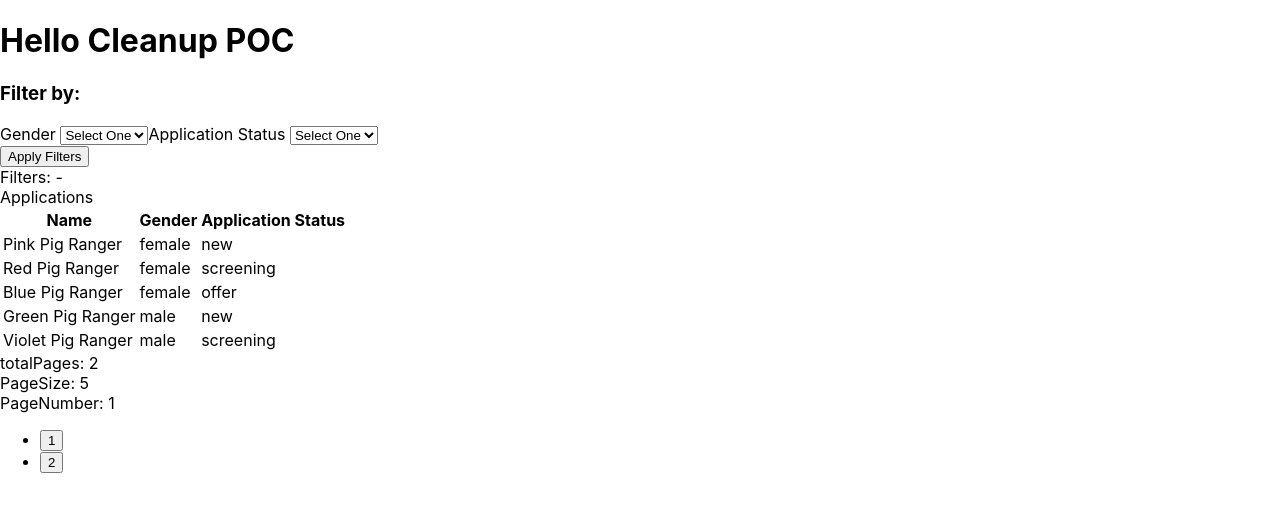
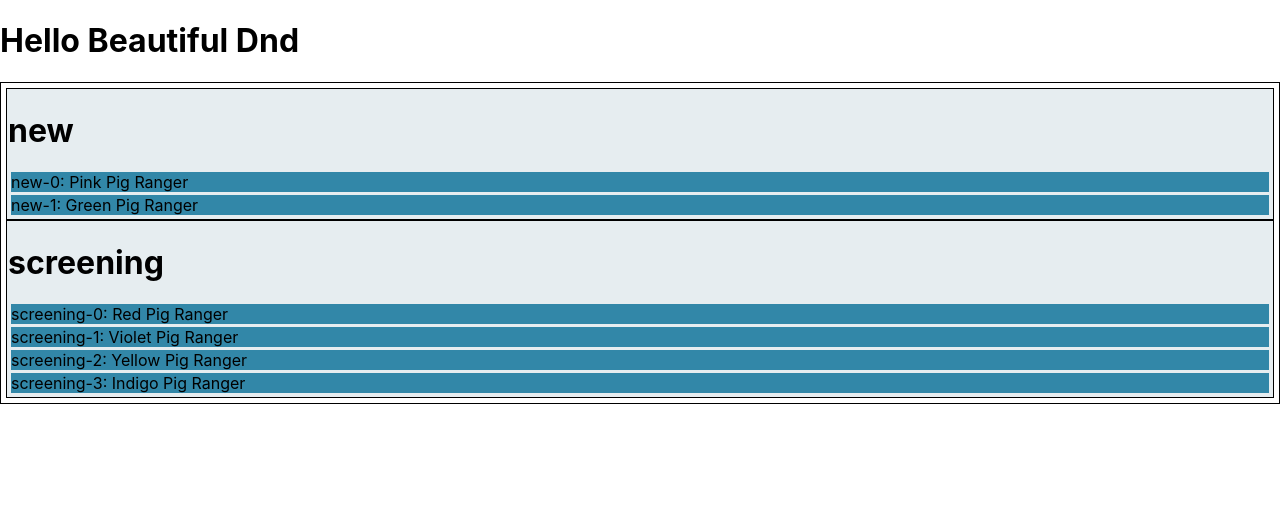
Before and after one commit to shielaeugenio/shiela-test-structure-zustand, a React (Create React App) app: page / in a window 1280 px wide. Shown: the top 512 px of the page. Built offline with nearby package versions, Linux system fonts and the light colour scheme.

Commit message:
Beautiful Dnd POC

```diff
--- a/src/App.tsx
+++ b/src/App.tsx
@@ -1,5 +1,6 @@
 import './App.css';
 import { ApplicationsListComponent } from './applications-module';
+import BeautifulDndComponent from './applications-module/components/BeautifulDndComponent';
 import { FilterComponent, useGetFilterConditions } from './filters-module';
 
 function App() {
@@ -7,11 +8,13 @@ function App() {
 
   return (
     <div>
-      <div>
+      {/* <div>
         <h1>Hello Cleanup POC</h1>
         <FilterComponent />
         <ApplicationsListComponent filterConditions={filterConditions} />
-      </div>
+      </div> */}
+
+      <BeautifulDndComponent filterConditions={filterConditions} />
     </div>
   );
 }
--- /dev/null
+++ b/src/applications-module/components/BeautifulDndComponent.tsx
@@ -0,0 +1,93 @@
+import { DragDropContext, Draggable, Droppable } from 'react-beautiful-dnd';
+import { useApplicationsClientStore } from '../store/applicationsClientStore';
+import { useGetApplications } from '../store/applicationsServerStore';
+import { FilterConditions } from '../../shared-module';
+import * as React from 'react';
+import { Application } from '../models/application';
+import DropComponent from './DropComponent';
+
+type ApplicationsPerStatus = {
+    status: string;
+    applications: Application[];
+}
+
+const BeautifulDndComponent = (props: { filterConditions: FilterConditions }) => {
+    const { filterConditions } = props;
+    const { selectedPage } = useApplicationsClientStore();
+    const { applications } = useGetApplications(filterConditions, 10, selectedPage);
+
+    const [applicationsPerStatus, setApplicationsPerStatus] = React.useState<ApplicationsPerStatus[]>([]);
+
+    React.useEffect(() => {
+        if (applications.length > 0) {
+            const newApplications = applications.filter(a => a.applicationStatus === 'new');
+            const screeningApplications = applications.filter(a => a.applicationStatus === 'screening');
+            console.log('persisting');
+            setApplicationsPerStatus([{ status: 'new', applications: newApplications }, { status: 'screening', applications: screeningApplications }]);
+        }
+    }, [applications]);
+
+    const onDragEnd = (eventValue: any) => {
+        const { destination, source } = eventValue;
+
+        console.log('drag', eventValue);
+        if (!destination) {
+            return;
+        }
+
+        const sourceApplicationList = applicationsPerStatus.find(aps => aps.status === source.droppableId);
+        const applicationToUpdate: Application = {
+            ...sourceApplicationList?.applications[source.index]!,
+            applicationStatus: destination.droppableId,
+        };
+        const newSourceApplicationList = {
+            status: sourceApplicationList?.status,
+            applications: sourceApplicationList?.applications.filter((aps) => aps.id !== applicationToUpdate.id)
+        };
+
+        console.log('sourceApp', newSourceApplicationList);
+
+
+        const destinationApplicationList = (destination.droppableId === source.droppableId) ?
+            newSourceApplicationList :
+            applicationsPerStatus.find(aps => aps.status === destination.droppableId);
+
+        var start = destinationApplicationList?.applications?.slice(0, destination.index) || [];
+        var end = destinationApplicationList?.applications?.slice(destination.index, destinationApplicationList?.applications?.length) || [];
+
+        const newDestinationApplicationList = {
+            status: destinationApplicationList?.status,
+            applications: [...start, applicationToUpdate, ...end]
+        };
+
+        const sourceId = applicationsPerStatus.findIndex(aps => aps.status === source.droppableId);
+        const destinationId = applicationsPerStatus.findIndex(aps => aps.status === destination.droppableId);
+
+        const updatedApplicationPerStatus = [...applicationsPerStatus];
+
+        updatedApplicationPerStatus[destinationId].applications = newDestinationApplicationList.applications || [];
+
+        if (sourceId !== destinationId) {
+            updatedApplicationPerStatus[sourceId].applications = newSourceApplicationList.applications || [];
+        }
+
+        setApplicationsPerStatus(updatedApplicationPerStatus);
+        console.log('state', applicationsPerStatus);
+
+    }
+
+    return (
+        <div>
+            <h1>Hello Beautiful Dnd</h1>
+            <div style={{ border: "1px solid black", padding: "5px" }}>
+                <DragDropContext onDragEnd={onDragEnd}>
+                    {applicationsPerStatus?.map((applicationsPerStatus, statusIndex) => (
+                        <DropComponent applications={applicationsPerStatus.applications} dropId={applicationsPerStatus.status} key={statusIndex} />
+                    ))}
+                </DragDropContext>
+            </div>
+        </div>
+    );
+}
+
+export default BeautifulDndComponent;
--- /dev/null
+++ b/src/applications-module/components/DragComponent.tsx
@@ -0,0 +1,23 @@
+import { Draggable } from 'react-beautiful-dnd';
+import { Application } from '../models/application';
+
+const DragComponent = (props: { application: Application, id: number}) => {
+    const { application, id} = props;
+    return (
+        <Draggable draggableId={application.id} index={id}>
+        {(provided) => (
+            <div
+                {...provided.draggableProps}
+                {...provided.dragHandleProps}
+                ref={provided.innerRef}
+            >
+                <div style={{ backgroundColor: "#3287a8", margin: '3px' }}>
+                    {application.id}: {application.name}
+                </div>
+            </div>
+        )}
+    </Draggable>
+    );
+}
+
+export default DragComponent;
--- /dev/null
+++ b/src/applications-module/components/DropComponent.tsx
@@ -0,0 +1,26 @@
+import { Droppable } from 'react-beautiful-dnd';
+import { Application } from '../models/application';
+import DragComponent from './DragComponent';
+
+const DropComponent = (props: { applications: Application[], dropId: string}) => {
+
+    const { applications, dropId} = props;
+    return (
+        <Droppable droppableId={dropId}>
+        {(provided) => (
+            <div
+                ref={provided.innerRef}
+                {...provided.droppableProps}
+                style={{ border: "1px solid black", backgroundColor: "#e6edf0", padding: "1px" }}>
+                <h1>{dropId}</h1>
+                {applications.map((application, applicationIndex) => (
+                    <DragComponent application={application} id={applicationIndex} key={applicationIndex}/>
+                ))}
+                {provided.placeholder}
+            </div>
+        )}
+    </Droppable>
+    );
+}
+
+export default DropComponent;
--- a/src/applications-module/models/application.ts
+++ b/src/applications-module/models/application.ts
@@ -1,4 +1,5 @@
 export type Application = {
+    id: string;
     name: string;
     gender: string;
     applicationStatus: string;
--- a/src/applications-module/services/applicationsService.ts
+++ b/src/applications-module/services/applicationsService.ts
@@ -7,42 +7,49 @@ export type GetApplicationsResponse = {
 }
 
 const applications: Application[] = [{
+    id: 'new-0',
     name: 'Pink Pig Ranger',
     gender: 'female',
     applicationStatus: 'new'
 },
 {
+    id: 'screening-0',
     name: 'Red Pig Ranger',
     gender: 'female',
     applicationStatus: 'screening'
 },
 {
+    id: 'offer-0',
     name: 'Blue Pig Ranger',
     gender: 'female',
     applicationStatus: 'offer'
 },
 {
+    id: 'new-1',
     name: 'Green Pig Ranger',
     gender: 'male',
     applicationStatus: 'new'
 },
 {
+    id: 'screening-1',
     name: 'Violet Pig Ranger',
     gender: 'male',
     applicationStatus: 'screening'
 },
 {
+    id: 'screening-2',
     name: 'Yellow Pig Ranger',
     gender: 'nonBinary',
     applicationStatus: 'screening'
 },
 {
+    id: 'screening-3',
     name: 'Indigo Pig Ranger',
     gender: 'nonBinary',
     applicationStatus: 'screening'
 }];
 
-export const getApplications = async (filterConditions?: FilterConditions, pageSize: number = 5, selectedPage: number = 1) => {
+export const getApplications = async (filterConditions?: FilterConditions, pageSize: number = 10, selectedPage: number = 1) => {
     let filterApplications = applications;
 
     if (filterConditions?.gender) {
@@ -53,8 +60,7 @@ export const getApplications = async (filterConditions?: FilterConditions, pageS
         filterApplications = filterApplications.filter(a => a.applicationStatus === filterConditions.applicationStatus);
     }
 
-    var startIndex = (selectedPage - 1) * pageSize // 5
-    console.log('start index', startIndex);
+    var startIndex = (selectedPage - 1) * pageSize;
 
     var endIndex = (startIndex + pageSize > filterApplications?.length) ?  filterApplications?.length: startIndex + pageSize;
 
--- a/src/applications-module/store/applicationsClientStore.ts
+++ b/src/applications-module/store/applicationsClientStore.ts
@@ -19,7 +19,6 @@ interface ApplicationsStore extends ApplicationsState {
 type ApplicationsSetState = SetState<ApplicationsState>;
 type ApplicationsGetState = GetState<ApplicationsStore>;
 
-
 export const applicationsClientState = (set: ApplicationsSetState, get: ApplicationsGetState) => ({
     ...initialState,
     onPageChanged: (newPage: number) => {
--- a/src/filters-module/store/filterServerStore.ts
+++ b/src/filters-module/store/filterServerStore.ts
@@ -35,6 +35,7 @@ export const useGetFilterConditions = (): Pick<FiltersServerStore, 'filterCondit
 
 export const useSaveFilterConditions = (): Pick<FiltersServerStore, 'saveFilterConditions' | 'isSaving' | 'saveError'>=> {
     const queryClient = useQueryClient();
+
     const {mutate, error, isLoading} = useMutation((newFilterConditions: FilterConditions) => {
         return filterService.saveFilters(newFilterConditions);
     }, {
```
